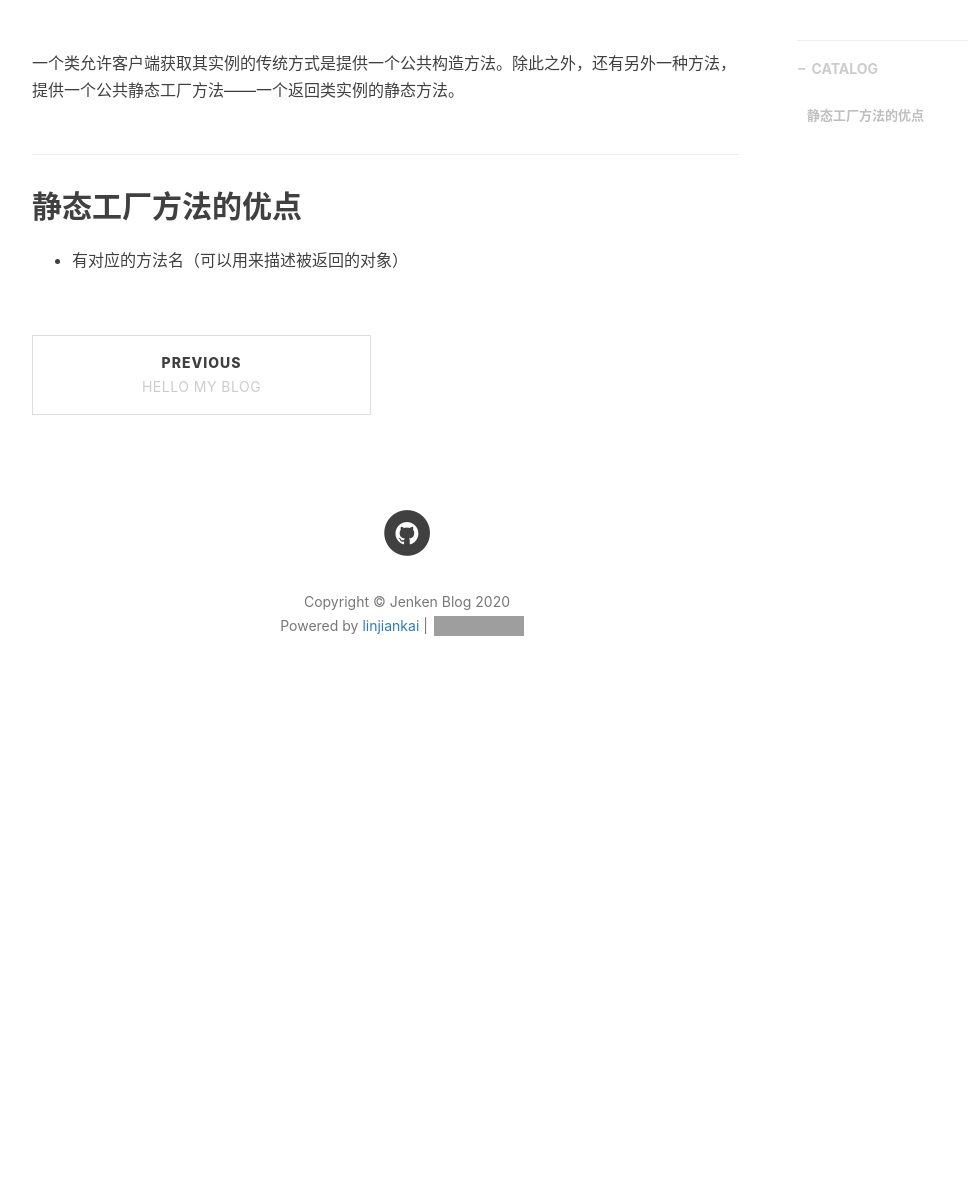
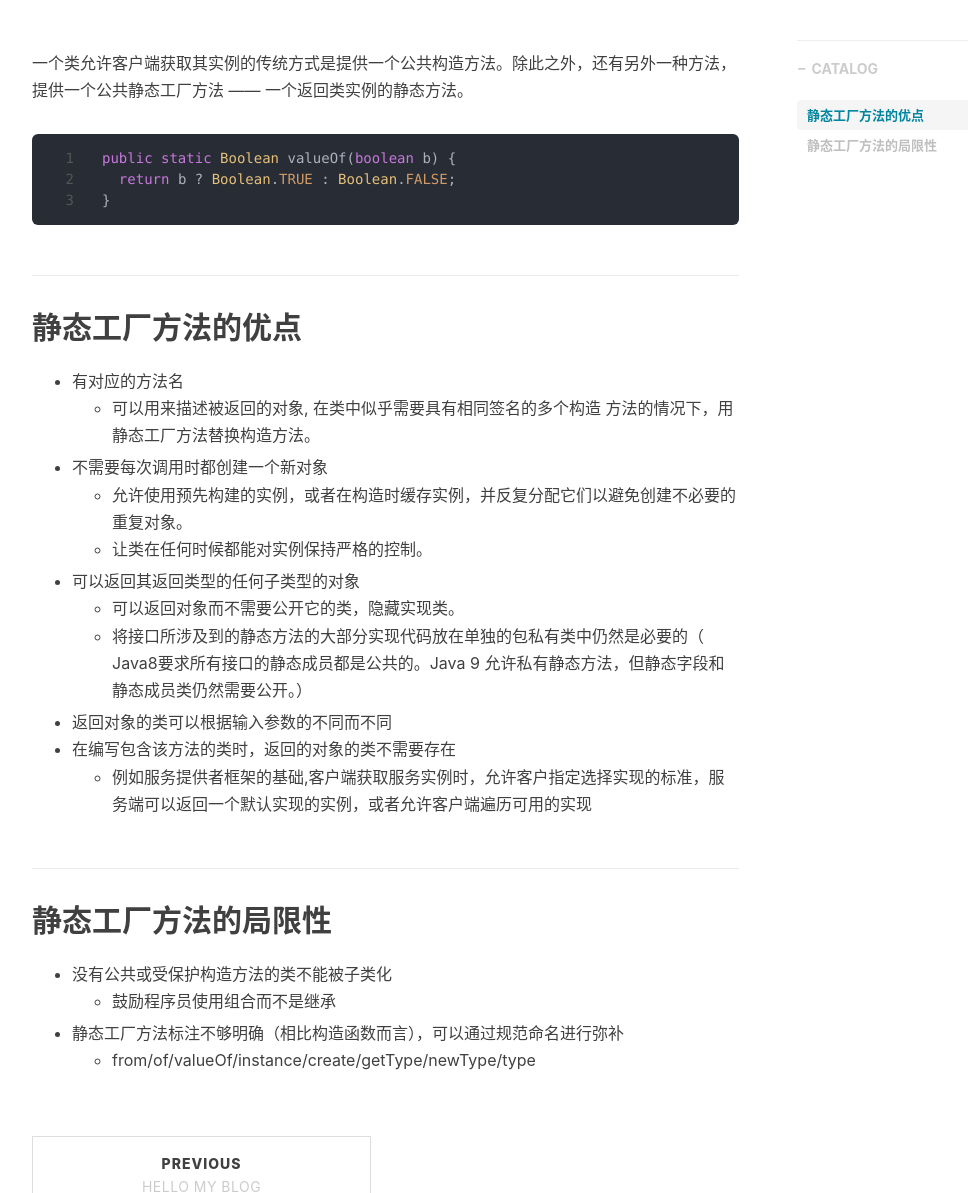
Before and after one commit to JKjenken/JKjenken.github.io.old, a Jekyll site: the page built from _posts/2020-03-09-effective-java-001.markdown, in a window 1280 px wide and 1400 px high, scrolled down 316 px. Shown: the part 207-1400 px from the top of the window, without its empty margins (233-1201 px from the left). Built offline with Jekyll 4.4.1, drawn with Linux system fonts in a browser that asks for light colours; nearby versions of some CDN libraries; comment, search, counter and statistics services are not loaded; before the commit the page ends 1253 px from its top, so only the background shows below that; grey boxes are pictures that could not be loaded.

Commit message:
修改博文

````diff
--- a/_posts/2020-03-09-effective-java-001.markdown
+++ b/_posts/2020-03-09-effective-java-001.markdown
@@ -10,7 +10,29 @@ tags:
     - 学习
     - effective-java
 ---
-一个类允许客户端获取其实例的传统方式是提供一个公共构造方法。除此之外，还有另外一种方法，提供一个公共静态工厂方法——一个返回类实例的静态方法。
+一个类允许客户端获取其实例的传统方式是提供一个公共构造方法。除此之外，还有另外一种方法，提供一个公共静态工厂方法 —— 一个返回类实例的静态方法。
+```java
+public static Boolean valueOf(boolean b) {
+  return b ? Boolean.TRUE : Boolean.FALSE;
+}
+```
+## 静态工厂方法的优点
 
-## 静态工厂方法的优点
-* 有对应的方法名（可以用来描述被返回的对象）
+* 有对应的方法名
+    - 可以用来描述被返回的对象, 在类中似乎需要具有相同签名的多个构造
+方法的情况下，用静态工厂方法替换构造方法。
+* 不需要每次调用时都创建一个新对象
+    - 允许使用预先构建的实例，或者在构造时缓存实例，并反复分配它们以避免创建不必要的重复对象。
+    - 让类在任何时候都能对实例保持严格的控制。
+* 可以返回其返回类型的任何子类型的对象
+    - 可以返回对象而不需要公开它的类，隐藏实现类。
+    - 将接口所涉及到的静态方法的大部分实现代码放在单独的包私有类中仍然是必要的（ Java8要求所有接口的静态成员都是公共的。Java 9 允许私有静态方法，但静态字段和静态成员类仍然需要公开。）
+* 返回对象的类可以根据输入参数的不同而不同
+* 在编写包含该方法的类时，返回的对象的类不需要存在
+    - 例如服务提供者框架的基础,客户端获取服务实例时，允许客户指定选择实现的标准，服务端可以返回一个默认实现的实例，或者允许客户端遍历可用的实现
+
+## 静态工厂方法的局限性
+* 没有公共或受保护构造方法的类不能被子类化
+    - 鼓励程序员使用组合而不是继承
+* 静态工厂方法标注不够明确（相比构造函数而言），可以通过规范命名进行弥补
+    - from/of/valueOf/instance/create/getType/newType/type
````
